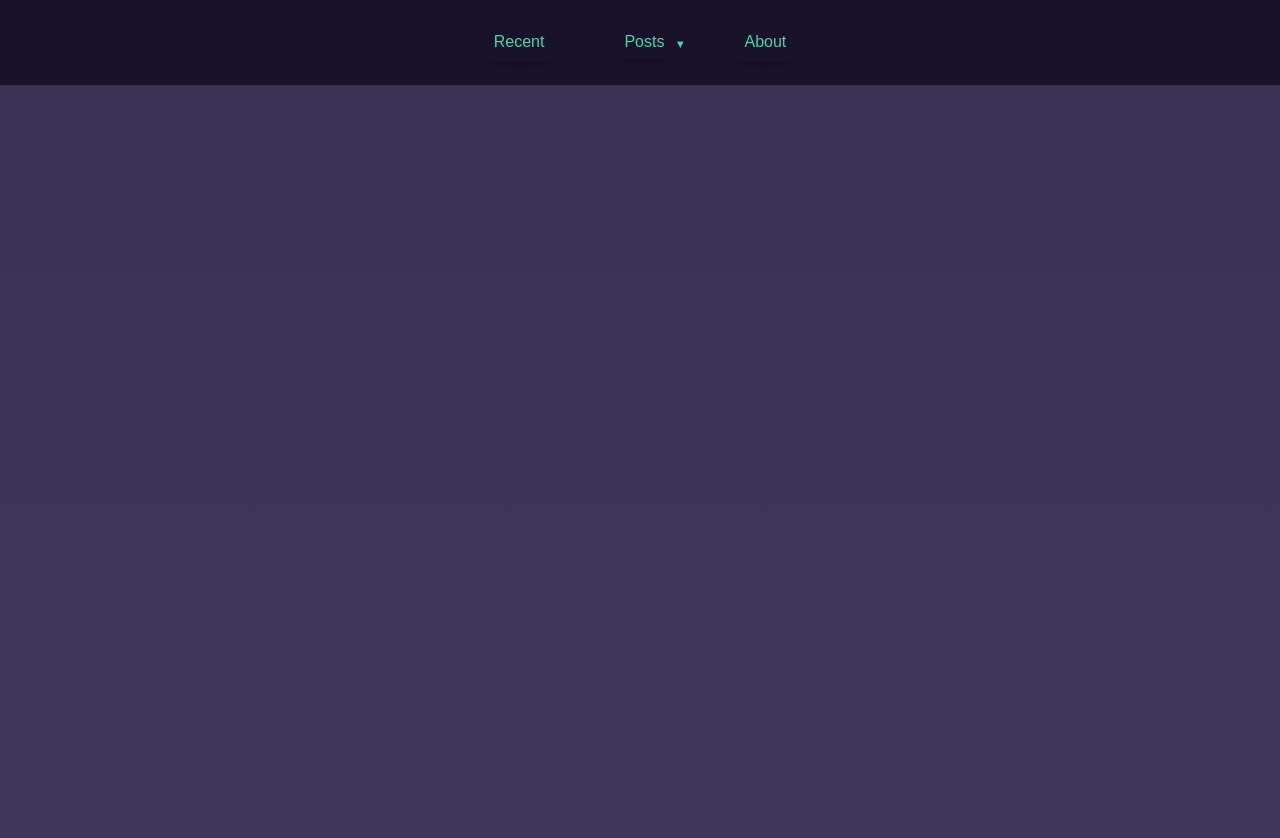
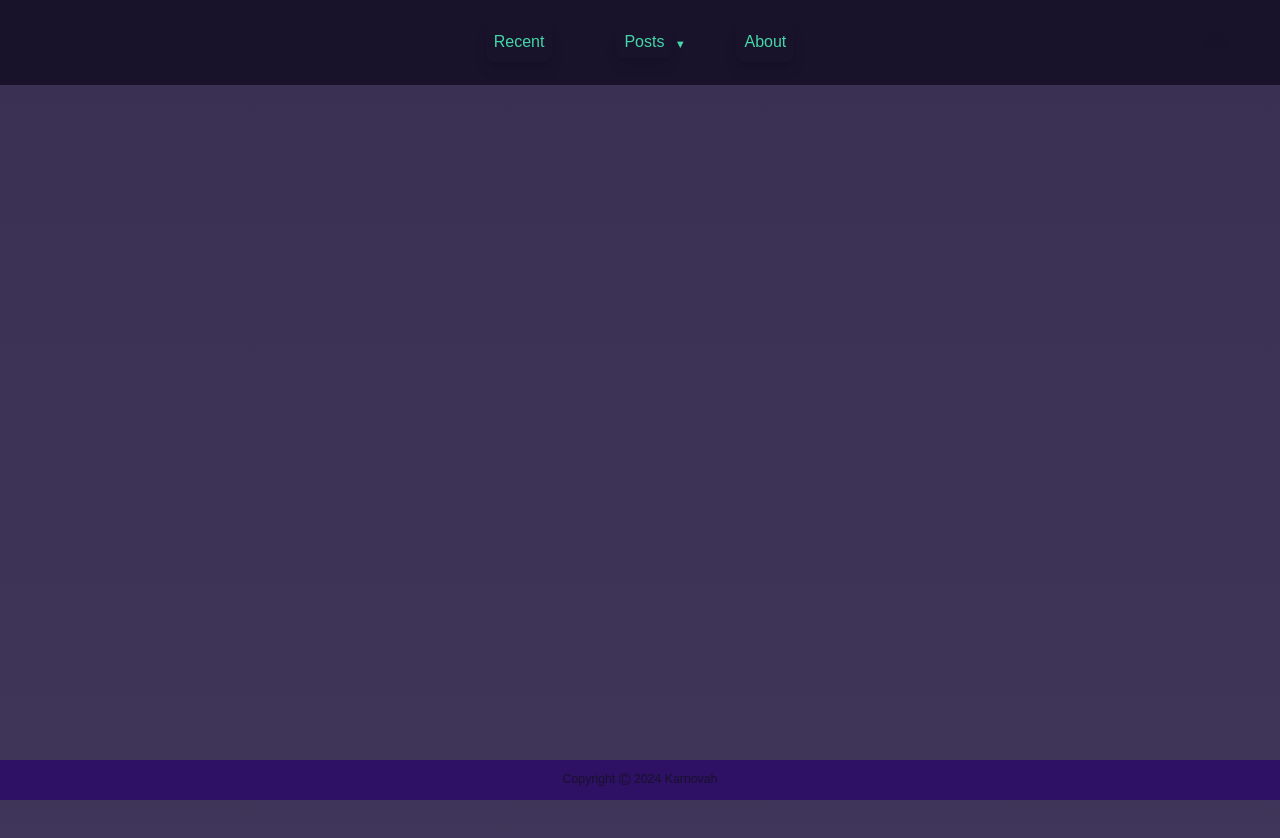
Before and after one commit to KXzeno/karnovah-blog, a Next.js app: page / in a window 1280 px wide. Shown: the top 838 px of the page. Built offline with nearby package versions, Linux system fonts and the light colour scheme; a web font is replaced by a local one.

Commit message:
Create footer component with dynamic date render

```diff
--- a/app/components/MOB/Footer.jsx
+++ b/app/components/MOB/Footer.jsx
@@ -1,9 +1,13 @@
 import React from 'react';
 
 export default function Footer() {
-  <div className="absolute">
-    <div>
+  const currYear = new Date().getFullYear();
 
+  return (
+    <div className="absolute inset-x-0 bottom-0 min-w-max h-min">
+      <div className="text-center bg-violet-950 py-2 text-[0.77rem]">
+        <p>Copyright <span className="text-[1rem] align-middle">©</span> {currYear} Karnovah </p>
+      </div>
     </div>
-  </div>
+  );
 }
```
